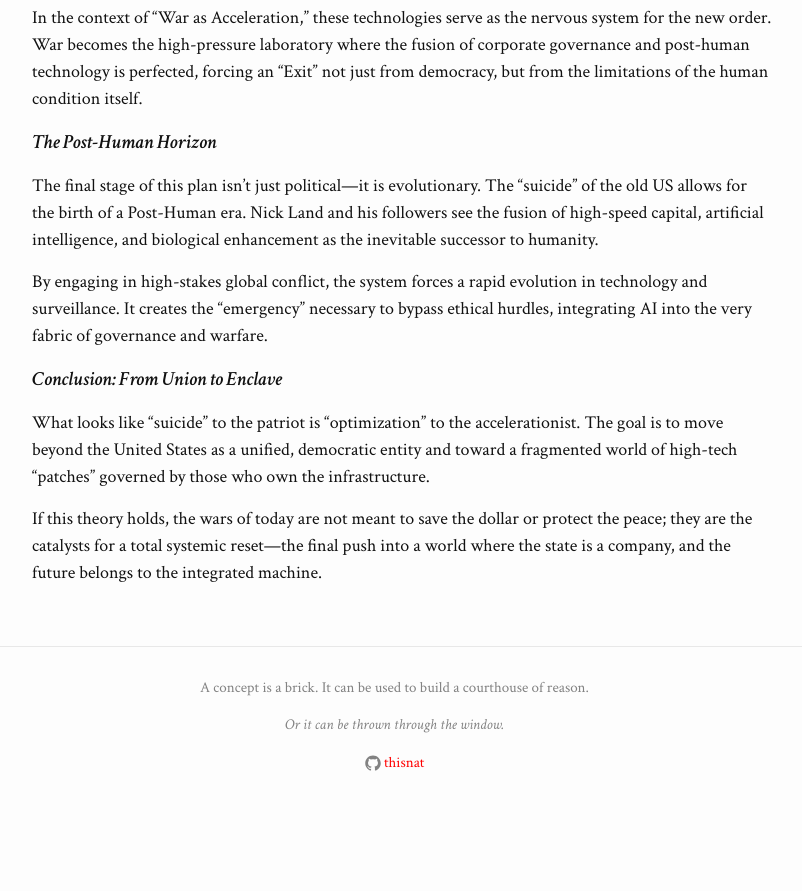
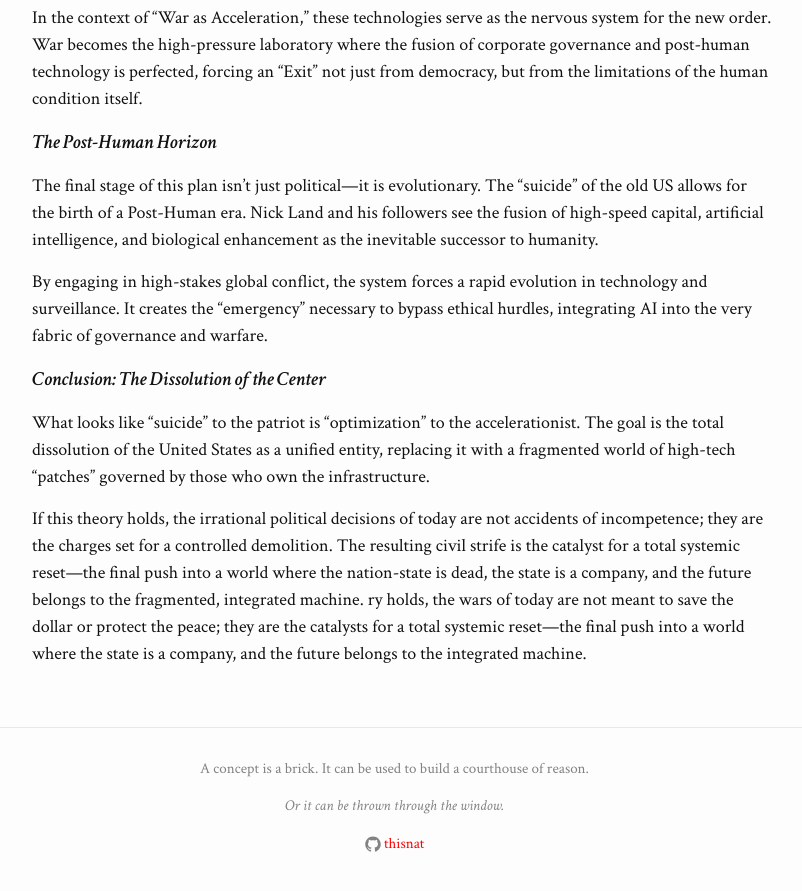
Before and after one commit to thisnat/the-archive, a Jekyll site: the page built from _posts/2026-5-14-war-as-acceleration.md, in a window 1280 px wide and 900 px high, scrolled down 1742 px. Shown: the top 891 px of the window, without its empty margins (238-1040 px from the left). Built offline with Jekyll 4.4.1, drawn with Linux system fonts in a browser that asks for light colours; some web fonts are replaced; before the commit the page ends 2561 px from its top, so only the background shows below that.

Commit message:
feat: edit post

```diff
--- a/_posts/2026-5-14-war-as-acceleration.md
+++ b/_posts/2026-5-14-war-as-acceleration.md
@@ -34,7 +34,8 @@ The final stage of this plan isn't just political—it is evolutionary. The "sui
 
 By engaging in high-stakes global conflict, the system forces a rapid evolution in technology and surveillance. It creates the "emergency" necessary to bypass ethical hurdles, integrating AI into the very fabric of governance and warfare.
 
-#### Conclusion: From Union to Enclave
-What looks like "suicide" to the patriot is "optimization" to the accelerationist. The goal is to move beyond the United States as a unified, democratic entity and toward a fragmented world of high-tech "patches" governed by those who own the infrastructure.
+#### Conclusion: The Dissolution of the Center
+What looks like "suicide" to the patriot is "optimization" to the accelerationist. The goal is the total dissolution of the United States as a unified entity, replacing it with a fragmented world of high-tech "patches" governed by those who own the infrastructure.
 
-If this theory holds, the wars of today are not meant to save the dollar or protect the peace; they are the catalysts for a total systemic reset—the final push into a world where the state is a company, and the future belongs to the integrated machine.
+If this theory holds, the irrational political decisions of today are not accidents of incompetence; they are the charges set for a controlled demolition. The resulting civil strife is the catalyst for a total systemic reset—the final push into a world where the nation-state is dead, the state is a company, and the future belongs to the fragmented, integrated machine.
+ry holds, the wars of today are not meant to save the dollar or protect the peace; they are the catalysts for a total systemic reset—the final push into a world where the state is a company, and the future belongs to the integrated machine.
```
